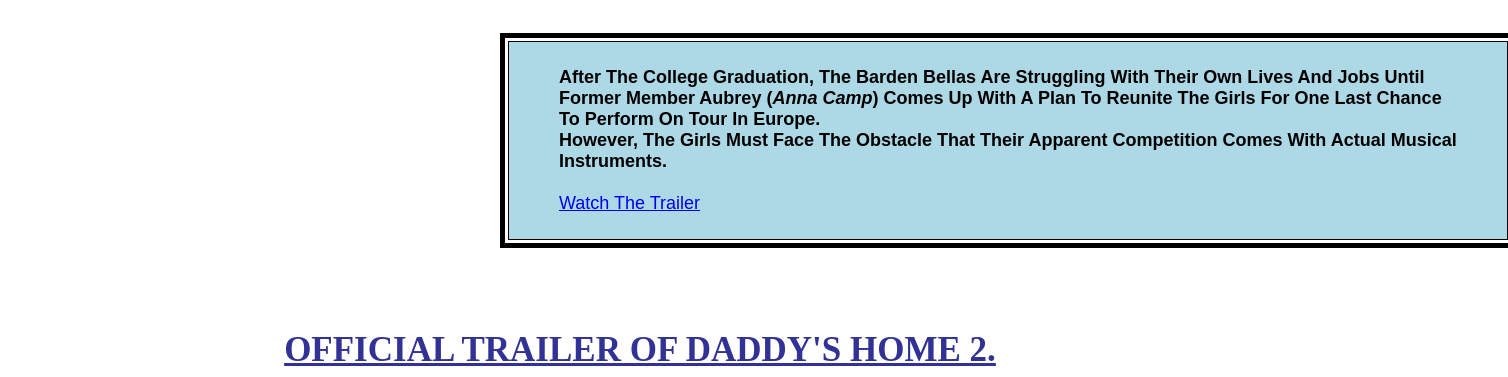
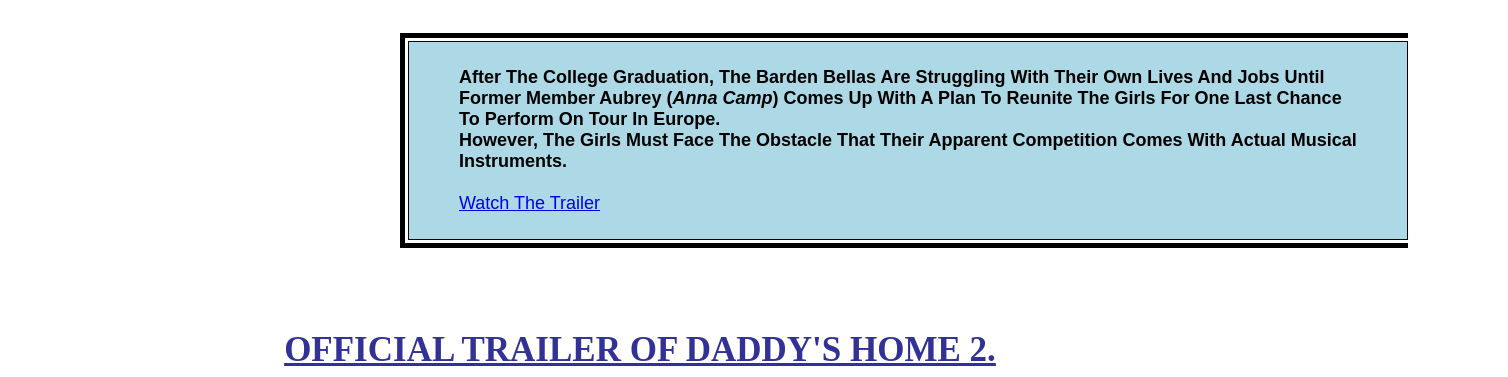
Before and after one commit to queeniecabalhin/BQblog, a plain HTML site: page trailer.html in a window 1280 px wide. Shown: the part 609-986 px from the top of the page, 1508 px wide, since content can reach past the window. Drawn offline with Linux system fonts and the light colour scheme.

Commit message:
Update trailer.css

```diff
--- a/trailer.css
+++ b/trailer.css
@@ -25,7 +25,7 @@
 #trailers p {
   font-family: fantasy;
   background-color: lightblue;
-  margin: 25px 500px;
+  margin: 25px 400px;
   padding: 25px 50px;
   width: 1000px;
   box-sizing: border-box;
```
